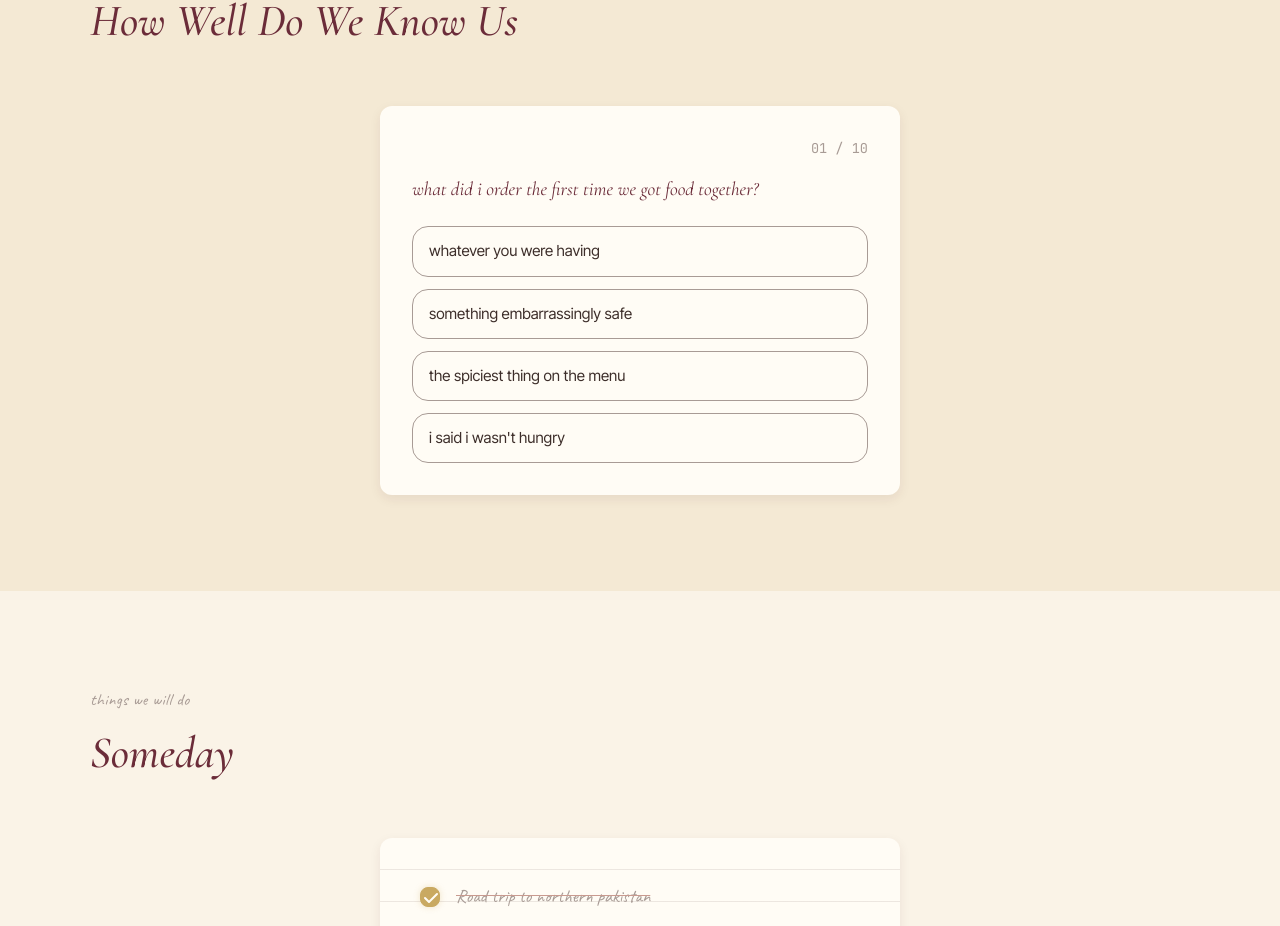
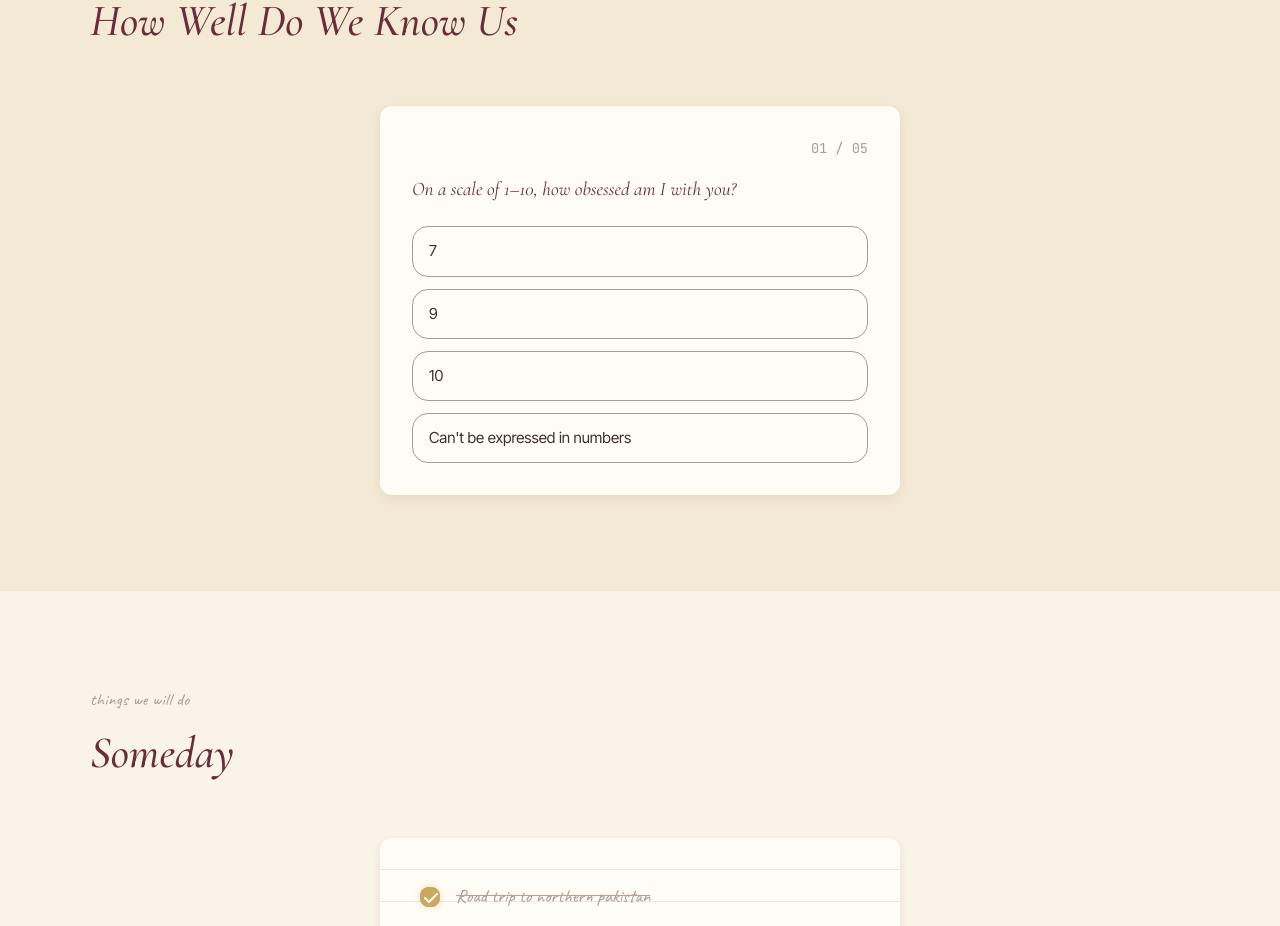
Before and after one commit to abdulraffay-m/personal-website, a React (Vite) app: page /#/ in a window 1280 px wide. Shown: the part 9028-9954 px from the top of the page. Built offline with nearby package versions, Linux system fonts and the light colour scheme.

Commit message:
update: real quiz questions

```diff
--- a/src/content/quiz.ts
+++ b/src/content/quiz.ts
@@ -1,3 +1,60 @@
-// src/content/quiz.ts — add your questions here
+// src/content/quiz.ts — the real quiz
 import type { Question } from '../types';
-export const quiz: Question[] = [];
+
+export const quiz: Question[] = [
+  {
+    question: "On a scale of 1–10, how obsessed am I with you?",
+    options: [
+      "7",
+      "9",
+      "10",
+      "Can't be expressed in numbers",
+    ],
+    answerIndex: 3,
+    note: "Numbers were invented by humans. My obsession with you is not a human thing.",
+  },
+  {
+    question: "What's my most used emoji when texting you?",
+    options: [
+      "❤️",
+      "😂",
+      "😭",
+      "😍",
+    ],
+    answerIndex: 2,
+    note: "Yes, I am literally always crying over you. Emotionally. Constantly.",
+  },
+  {
+    question: "What's my love language?",
+    options: [
+      "Acts of Service",
+      "Quality Time",
+      "Physical Touch",
+      "Words of Affirmation",
+    ],
+    answerIndex: 3,
+    note: "Say it out loud. Say it again. Once more. I need to hear it.",
+  },
+  {
+    question: "Where was the first photo we ever took together?",
+    options: [
+      "On a random walk near myplace",
+      "At a rooftop dinner",
+      "Outside a coffee shop after our first outing",
+      "At the Omar Mukhtar concert, Section C110",
+    ],
+    answerIndex: 3,
+    note: "C110. I'd recognize that night anywhere.",
+  },
+  {
+    question: "What was the first movie we watched together?",
+    options: [
+      "Interstellar",
+      "The Notebook",
+      "Shrek",
+      "The Lion King",
+    ],
+    answerIndex: 3,
+    note: "Hakuna Matata. Except we were fighting lol.",
+  },
+];
```
